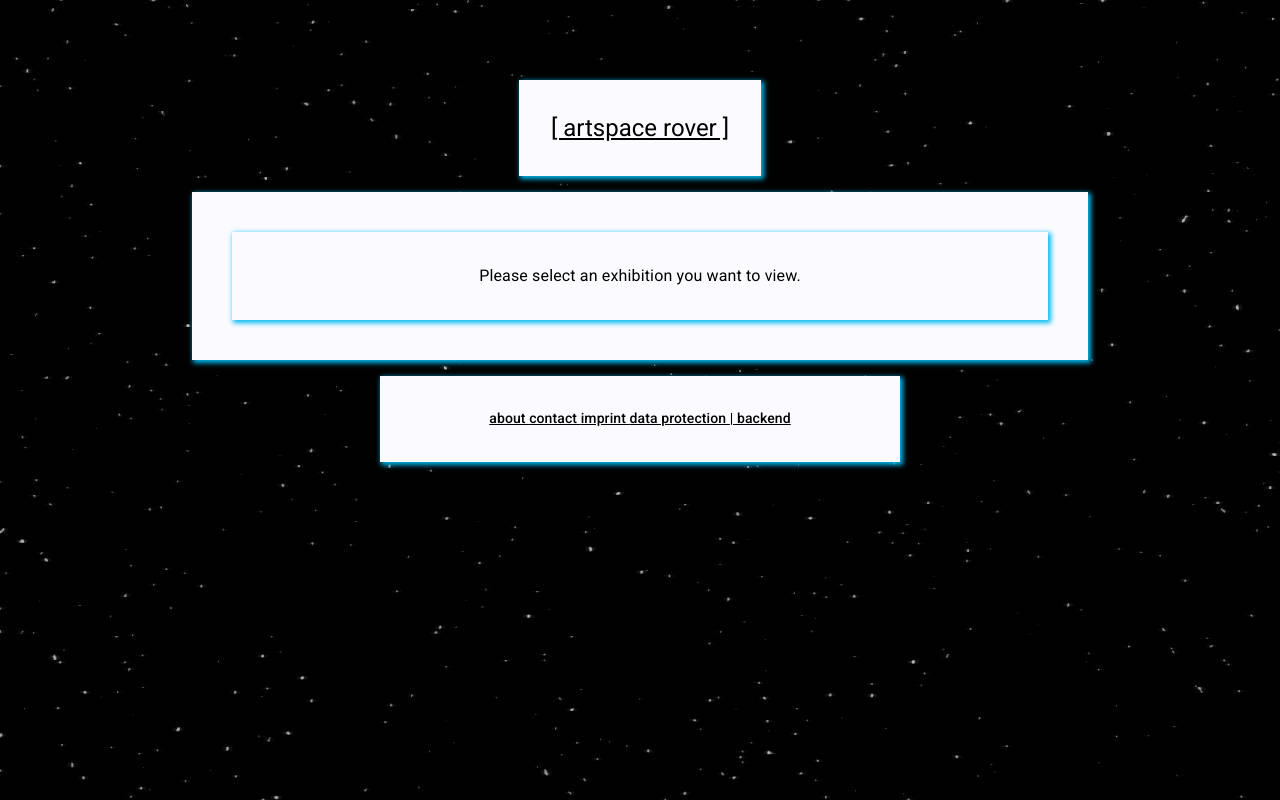
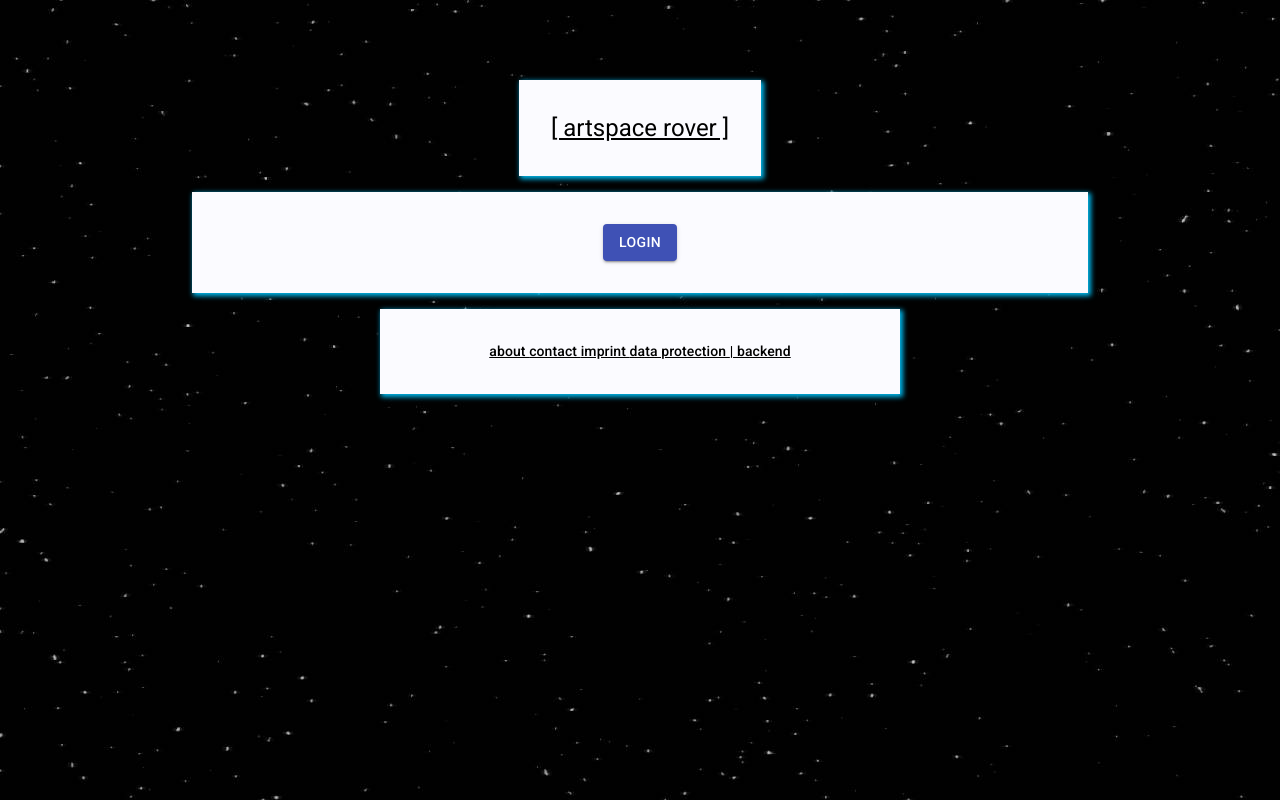
Before and after one commit to maxupravitelev/artspace-rover, a React (Create React App) app: page /backend in a window 1280 px wide. Built offline with nearby package versions, Linux system fonts and the light colour scheme; no server answers.

Commit message:
refactor Backend file structure

```diff
--- a/src/App.js
+++ b/src/App.js
@@ -10,7 +10,7 @@ import { useDispatch } from 'react-redux'
 import Header from './components/Header'
 
 import Footer from './components/Footer/'
-import BackendLogin from './components/Footer/BackendLogin'
+import Backend from './components/Backend/'
 import DataProtection from './components/Footer/DataProtection'
 import Imprint from './components/Footer/Imprint'
 import About from './components/Footer/About'
@@ -71,8 +71,8 @@ const App = () => {
                 <Route path="/exhibitions/:id">
                   <Exhibition />
                 </Route>
-                <Route path="/backendLogin">
-                  <BackendLogin />
+                <Route path="/backend">
+                  <Backend />
                 </Route>
                 <Route path="/imprint">
                   <Imprint />
--- a/src/components/UrlForm.js
+++ b/src/components/Backend/Settings/UrlForm.js
@@ -5,11 +5,11 @@ import { TextField, Button, Typography, Grid } from '@material-ui/core'
 
 // init redux and import reducers
 import { useDispatch, useSelector } from 'react-redux'
-import { setJitsiUrl, setBaseUrl } from '../reducers/urlsReducer'
+import { setJitsiUrl, setBaseUrl } from '../../../reducers/urlsReducer'
 
-import { updateUser } from '../reducers/userReducer'
+import { updateUser } from '../../../reducers/userReducer'
 
-import urlsService from '../services/urls'
+import urlsService from '../../../services/urls'
 
 
 const UrlForm = ({ }) => {
--- /dev/null
+++ b/src/components/Backend/Settings/index.js
@@ -0,0 +1,18 @@
+import React from 'react'
+import { Typography } from '@material-ui/core'
+
+import UrlForm from './UrlForm'
+
+// return header component
+const Settings = () => {
+
+  return (
+    <div
+      // className="app"
+    >
+      <UrlForm />
+    </div>
+  )
+}
+
+export default Settings
--- a/src/components/Footer/BackendLogin.js
+++ b/src/components/Backend/index.js
@@ -1,5 +1,5 @@
 import React, { useState, useEffect } from 'react'
-import PropTypes from 'prop-types'
+// import PropTypes from 'prop-types'
 import { TextField, Button, Typography } from '@material-ui/core'
 
 import { useDispatch, useSelector } from 'react-redux'
@@ -12,15 +12,14 @@ import { loginUser, logoutUser, setUser } from '../../reducers/userReducer'
 
 import Togglable from '../../components/Togglable'
 import Notification from '../../components/Notification'
-import Infobox from '../../components/Infobox'
-import UrlForm from '../../components/UrlForm'
+import Settings from '../../components/Backend/Settings'
 
 import pagesTexts from '../../text/pages'
 
 import urlsService from '../../services/urls'
 
 
-const BackendLogin = () => {
+const Backend = () => {
   const [username, setUsername] = useState('')
   const [password, setPassword] = useState('')
 
@@ -128,11 +127,7 @@ const BackendLogin = () => {
           variant="outlined"
           >
           logout</Button>
-          <Infobox
-            infotext={pagesTexts.backendLogin.explainBlueAreas}
-            backgroundColor="#01BAEF"
-            />
-            <UrlForm />
+            <Settings />
           </div>
 
 
@@ -149,4 +144,4 @@ const BackendLogin = () => {
 //   password: PropTypes.string.isRequired,
 // }
 
-export default BackendLogin
+export default Backend
--- a/src/components/Footer/index.js
+++ b/src/components/Footer/index.js
@@ -12,7 +12,7 @@ const Footer = () => {
 
         <Link to='/imprint'>imprint </Link>
         <Link to='/dataprotection'>data protection </Link>
-        <Link to='/backendLogin'>| backend</Link>
+        <Link to='/backend'>| backend</Link>
 
       </Typography>
     </div>
```
